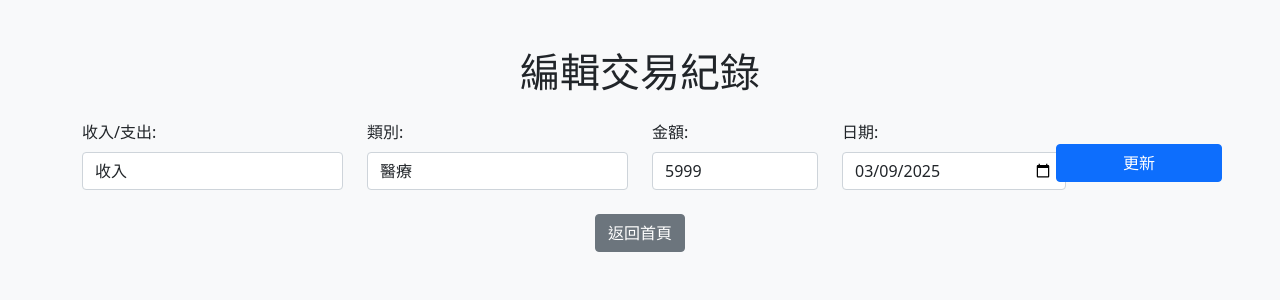
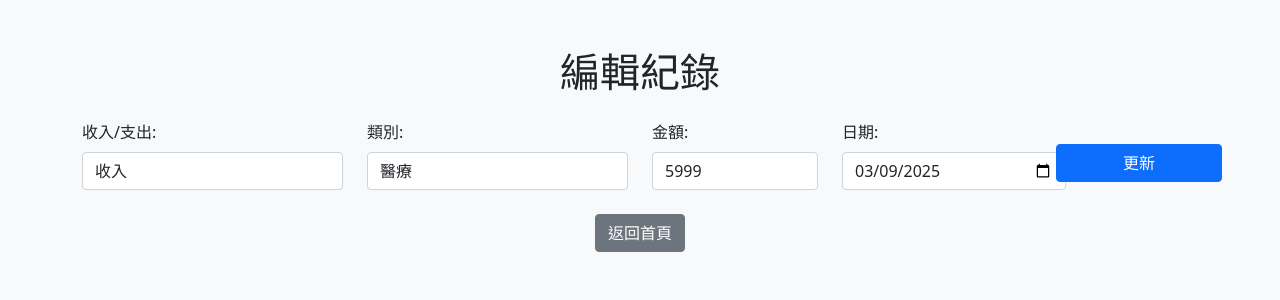
Before and after one commit to tingchen1992/finance-app, a Flask app: page /edit/15 in a window 1280 px wide. Shown: the top 300 px of the page. Run offline with Flask 3, Linux system fonts and the light colour scheme.

Commit message:
Update edit_transaction.html

```diff
--- a/app/templates/edit_transaction.html
+++ b/app/templates/edit_transaction.html
@@ -10,7 +10,7 @@
 <body class="bg-light">
 
     <div class="container my-5">
-        <h1 class="text-center mb-4">編輯交易紀錄</h1>
+        <h1 class="text-center mb-4">編輯紀錄</h1>
 
         <form method="POST" class="mb-4">
             {{ form.hidden_tag() }}
```
